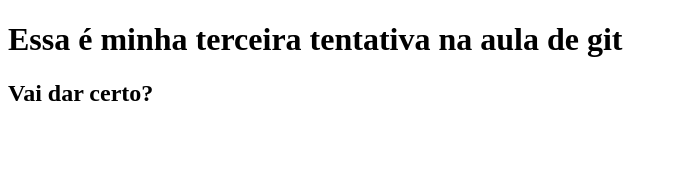
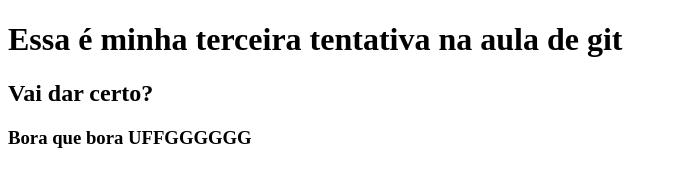
Before and after one commit to BlunoMiranda/Video-Miguel, a plain HTML site: page index.html in a window 1280 px wide. Shown: the whole page, without its empty margins (0-678 px from the left). Drawn offline with Linux system fonts and the light colour scheme.

Commit message:
UHHHUUUU

```diff
--- a/index.html
+++ b/index.html
@@ -9,5 +9,6 @@
 <body>
  <h1>Essa é minha terceira tentativa na aula de git</h1>
  <h2>Vai dar certo?</h2>
+ <h3>Bora que bora UFFGGGGGG</h3>
 </body>
 </html>
```
